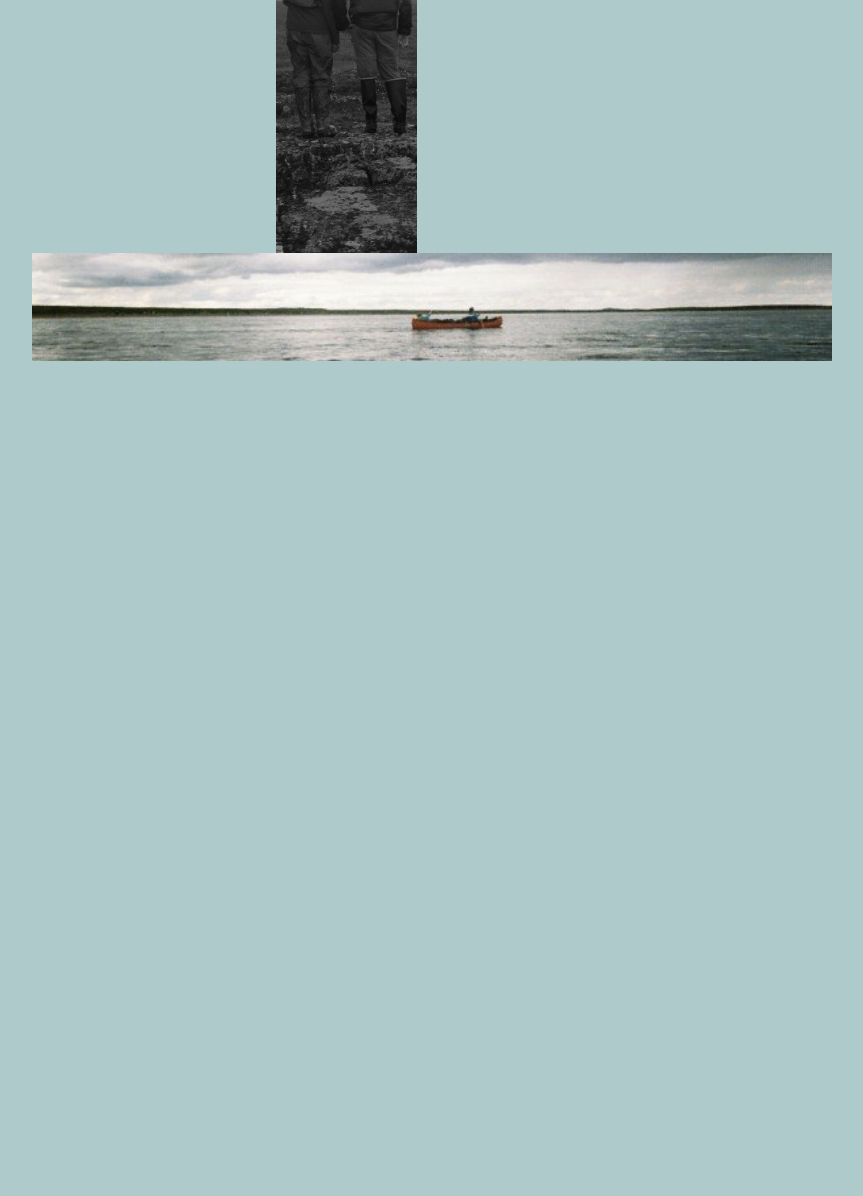
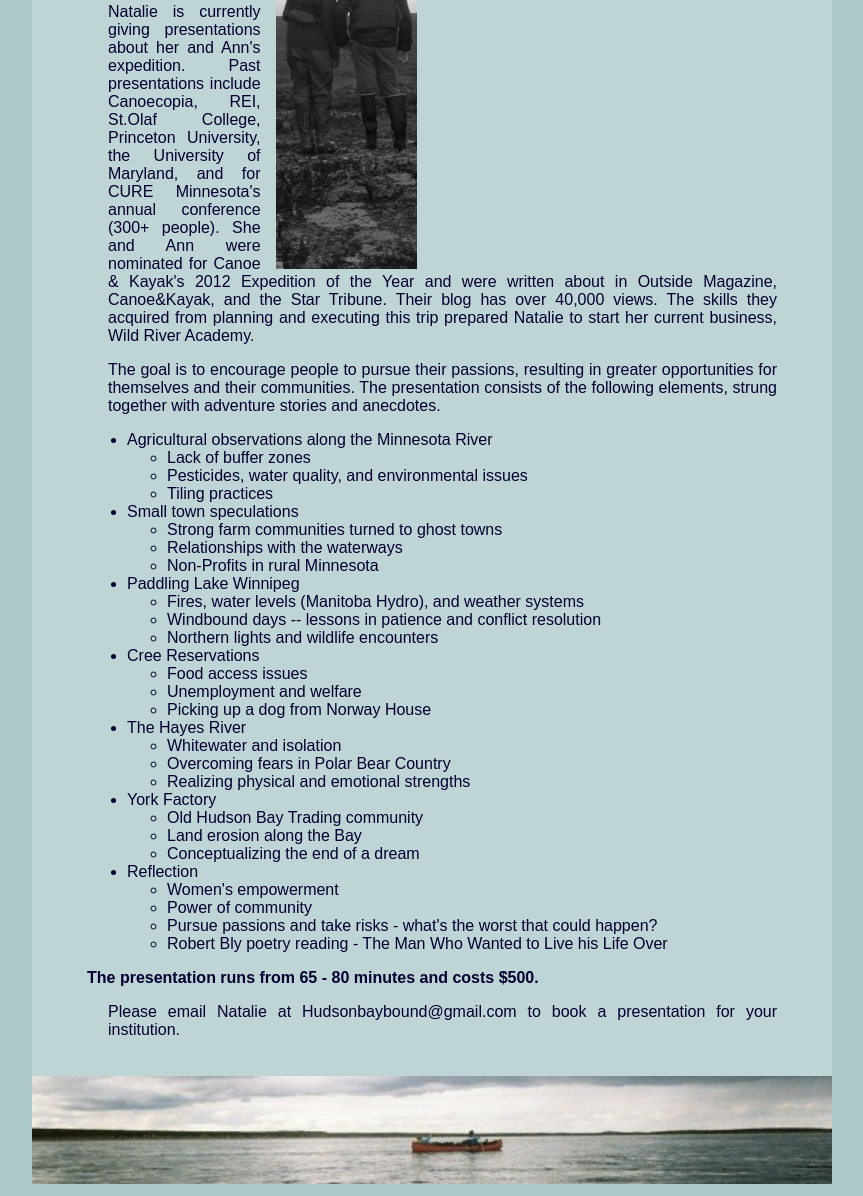
Before and after one commit to coldpour/hbb, a plain HTML site: page index.html in a window 1280 px wide. Shown: the part 468-1664 px from the top of the page, without its empty margins (208-1071 px from the left). Before the commit the page ends 841 px from the top, so only its background shows below. Drawn offline with Linux system fonts and the light colour scheme.

Commit message:
add natalie's homepage content

```diff
--- a/index.html
+++ b/index.html
@@ -44,6 +44,63 @@
       into the distance" style="height:480px; float:right;
       padding-left:15px;" />
 
+      <p>
+      Natalie Warren and Ann Raiho were the first two women to paddle the 2,000 miles from Minneapolis to Hudson Bay in 2011, following Eric Sevareid's route from <i>Canoeing With the Cree</i>.
+      </p><p>
+      Natalie is currently giving presentations about her and Ann's expedition. Past presentations include Canoecopia, REI, St.Olaf College, Princeton University, the University of Maryland, and for CURE Minnesota's annual conference (300+ people). She and Ann were nominated for Canoe & Kayak's 2012 Expedition of the Year and were written about in Outside Magazine, <a class="inline" href="http://www.canoekayak.com/canoe/hudson-bay-found/">Canoe&Kayak</a>, and the <a class="inline" href="http://www.startribune.com/sports/outdoors/blogs/130095453.html">Star Tribune</a>. Their <a class="inline" href="http://hudsonbaybound.blogspot.com/">blog</a> has over 40,000 views. The skills they acquired from planning and executing this trip prepared Natalie to start her current business, <a class="inline" href="http://www.wildriveracademy.com/">Wild River Academy</a>.
+      </p><p>
+        The goal is to encourage people to pursue their passions, resulting in greater opportunities for themselves and their communities. The presentation consists of the following elements, strung together with adventure stories and anecdotes.
+      </p>
+      <ul>
+	      <li>Agricultural observations along the Minnesota River</li>
+	      <ul>
+		      <li>Lack of buffer zones</li>
+		      <li>Pesticides, water quality, and environmental issues</li>
+		      <li>Tiling practices</li>
+	      </ul>
+	      <li>Small town speculations</li>
+	      <ul>
+		      <li>Strong farm communities turned to ghost towns</li>
+		      <li>Relationships with the waterways</li>
+		      <li>Non-Profits in rural Minnesota</li>
+	      </ul>
+	      <li>Paddling Lake Winnipeg</li>
+	      <ul>
+		      <li>Fires, water levels (Manitoba Hydro), and weather systems</li>
+		      <li>Windbound days -- lessons in patience and conflict resolution</li>
+		      <li>Northern lights and wildlife encounters</li>
+	      </ul>
+	      <li>Cree Reservations</li>
+	      <ul>
+		      <li>Food access issues</li>
+		      <li>Unemployment and welfare</li>
+		      <li>Picking up a dog from Norway House</li>
+	      </ul>
+	      <li>The Hayes River </li>
+	      <ul>
+		      <li>Whitewater and isolation</li>
+		      <li>Overcoming fears in Polar Bear Country</li>
+		      <li>Realizing physical and emotional strengths</li>
+	      </ul>
+	      <li>York Factory</li>
+	      <ul>
+		      <li>Old Hudson Bay Trading community</li>
+		      <li>Land erosion along the Bay</li>
+		      <li>Conceptualizing the end of a dream</li>
+	      </ul>
+	      <li>Reflection</li>
+	      <ul>
+		      <li>Women's empowerment</li>
+		      <li>Power of community</li>
+		      <li>Pursue passions and take risks - what's the worst that could happen?</li>
+		      <li>Robert Bly poetry reading - The Man Who Wanted to Live his Life Over</li>
+	      </ul>
+      </ul>
+      <b>The presentation runs from 65 - 80 minutes and costs $500.</b>
+
+      <p>
+      Please email Natalie at Hudsonbaybound@gmail.com to book a presentation for your institution.
+      </p>
     </div>
   </div>
   <div class="footer">
```
